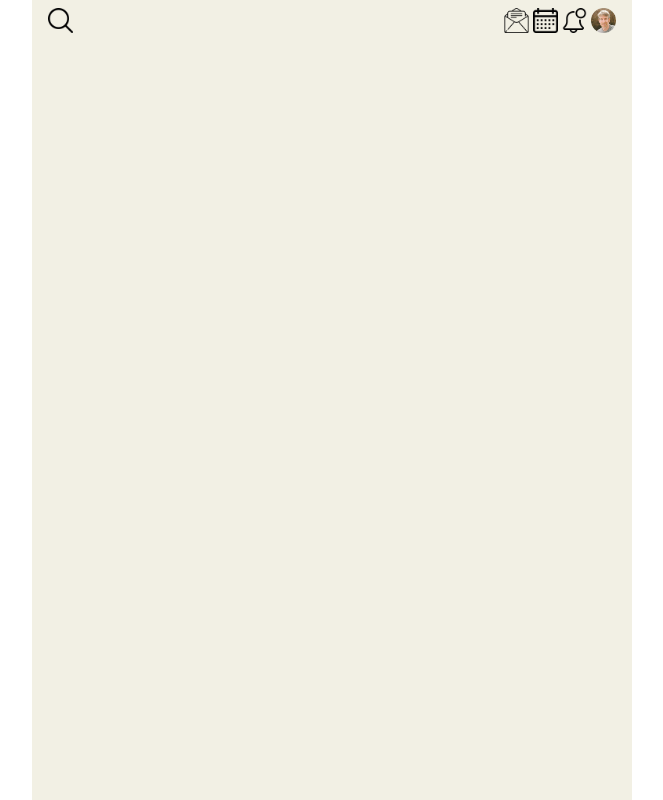
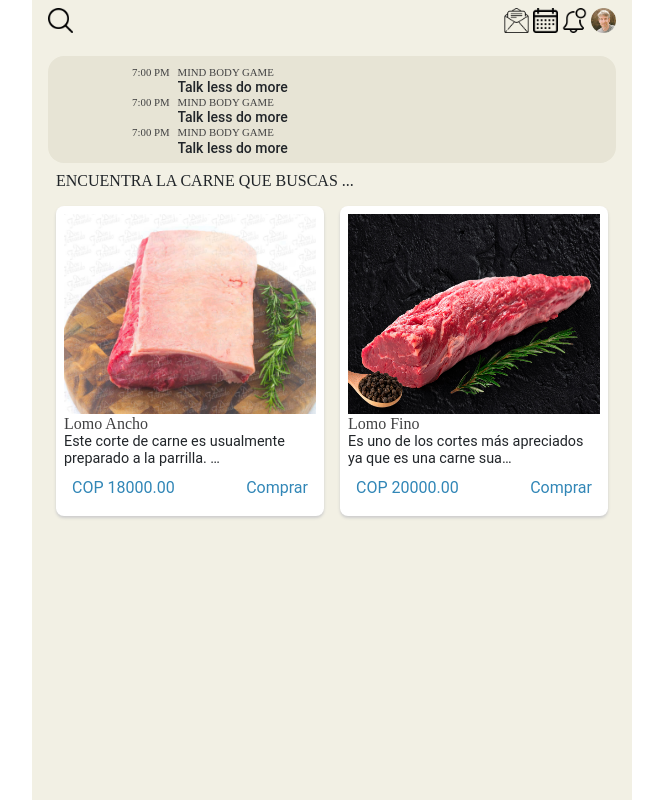
Before and after one commit to JorgitoR/CarneShop-Django-python, a Django app: page /home/ in a window 1280 px wide. Shown: the whole page, without its empty margins (308-971 px from the left). Run offline with Django 3.2, Linux system fonts and the light colour scheme; data comes from the database, SQL or seed files in the repository; both versions use the stored data as it was after the commit; some libraries are stand-ins or nearby versions.

Commit message:
CarneShop Django

```diff
--- a/Dashboard/models.py
+++ b/Dashboard/models.py
@@ -5,6 +5,7 @@ from django.utils.html import mark_safe, escape
 
 from django.contrib.contenttypes.fields import GenericForeignKey
 from django.contrib.contenttypes.models import ContentType
+from django.contrib.contenttypes.fields import GenericRelation
 
 class Usuario(AbstractUser):
 	admin = models.BooleanField(default=False)
@@ -20,14 +21,14 @@ class categoria(models.Model):
 	def get_categoria(self):
 		nombre = escape(self.nombre)
 		color = escape(self.color)
-		html = '<span style="background:%s">%s</span>' (self.color, self.nombre)
+		html = '<span style="background:%s">%s</span>' % (self.color, self.nombre)
 		return mark_safe(html)
 
 
 
 class OrdenarProducto(models.Model):
 	usuario = models.ForeignKey(Usuario, on_delete=models.CASCADE)
-	content_type = models.ForeignKey(ContentType, verbose_name="selecionar producto")
+	content_type = models.ForeignKey(ContentType, verbose_name="selecionar producto", on_delete=models.CASCADE)
 	object_id = models.PositiveIntegerField(verbose_name="Id del producto")
 	content_object = GenericForeignKey('content_type', 'object_id')
 
@@ -40,17 +41,42 @@ class OrdenarProducto(models.Model):
 
 
 class OrdenarPedido(models.Model):
+	class Estados(models.TextChoices):
+		PROCESO = "EN PROCESO DE ENTREGA", "En proceso de entrega",
+		ENTREGADO = "ENTREGADO", "Entregado",
+		DEVOLUCION = "DEVOLUCION", "Devolucion"
 
 	usuario = models.ForeignKey(Usuario, on_delete=models.CASCADE, related_name='ordenar')
-	producto = models.ManyToManyField(OrdenarProducto)
+	producto = models.ManyToManyField(OrdenarProducto, through='pedidos')
 	date = models.DateTimeField(auto_now_add=True)
 	ordenado = models.BooleanField(default=False)
 
 	cupon = models.ForeignKey('Cupon', on_delete=models.SET_NULL, blank=True, null=True)
+	estado = models.CharField(max_length=100, choices=Estados.choices)
 
+
+class pedidos(models.Model):
+	pedidos = models.ForeignKey(OrdenarProducto, on_delete=models.CASCADE)
+	orden = models.ForeignKey(OrdenarPedido, on_delete=models.CASCADE)
+
+	def __str__(self):
+		return self.pedidos.content_object.titulo
+
+class Cupon(models.Model):
+	codigo = models.CharField(max_length=15)
+	valor = models.FloatField()
+
+	def __str__(self):
+		return self.codigo
 
 class producto(models.Model):
 	usuario = models.ForeignKey(Usuario, on_delete=models.CASCADE, related_name="producto")
 	categoria = models.ForeignKey(categoria, on_delete=models.CASCADE, related_name="producto")
 	titulo = models.CharField(max_length=100)
 	texto = models.TextField()
+	img = models.ImageField(upload_to='producto/%Y/%M/%d', null=True, blank=True, verbose_name='Imagen')
+
+	pedido = GenericRelation(OrdenarProducto, related_query_name='pedido')
+
+	stock = models.IntegerField(default=0, verbose_name='Stock')
+	precio = models.DecimalField(default=0.00, max_digits=9, decimal_places=2, verbose_name='Precio de venta')
--- a/Dashboard/views.py
+++ b/Dashboard/views.py
@@ -3,7 +3,7 @@ from django.shortcuts import render, redirect
 from django.views.generic import ListView, CreateView, UpdateView, DeleteView
 
 from .forms import RegistroForm
-from .models import Usuario
+from .models import Usuario, producto
 
 from django.contrib.auth import authenticate, login
 
@@ -25,5 +25,10 @@ class RegistroView(CreateView):
 
 def home(request):
 
+	product = producto.objects.all()
 
-	return render(request, 'dashboard/home.html')
+	context ={
+		'product':product
+	}
+
+	return render(request, 'dashboard/home.html', context)
--- a/template/dashboard/home.html
+++ b/template/dashboard/home.html
@@ -23,6 +23,54 @@
 		</div>
 	</div>
 
+	<div class="HomeContenedor">
+	<div class="dailyCard">
+		<div>
+			<span>7:00 PM</span>
+			<div>
+				<span>MIND BODY GAME</span>
+				<p>Talk less do more</p>
+			</div>
+		</div>
+		<div>
+			<span>7:00 PM</span>
+			<div>
+				<span>MIND BODY GAME</span>
+				<p>Talk less do more</p>
+			</div>
+		</div>
+		<div>
+			<span>7:00 PM</span>
+			<div>
+				<span>MIND BODY GAME</span>
+				<p>Talk less do more</p>
+			</div>
+		</div>
+	</div>
+
+	<h6 class="h6_home">ENCUENTRA LA CARNE QUE BUSCAS ...</h6>
+	<div class="row mx-0">
+		{% for item in product %}
+		<div class="col-6 px-2 mb-3">
+			<div class="DivProductos">
+				<img src="{{item.img.url}}">
+				<h6>{{item.titulo}}</h6>
+				<p>{{item.texto|truncatechars:60}}</p>
+
+			<div class="action_btn">
+				<a href="">
+					COP {{item.precio}}
+				</a>
+				<a href="">
+					Comprar
+				</a>
+			</div>
+			</div>
+		</div>
+		{% endfor %}
+	</div>
+
+	</div>
 
 <style>
 	.header{
@@ -40,6 +88,112 @@
 	.header img{
 		width: 25px;
 	}
+
+	.HomeContenedor{
+
+		padding-top: 3.5em;
+		padding-left: 1em;
+		padding-right: 1em;
+		padding-bottom: 3.5em;
+		overflow: auto;
+		height: 100%;
+	}
+
+	.dailyCard{
+
+	background-color: #e7e4d5;
+	padding:0.5em 1em;
+	border-radius: 1em;
+
+}
+
+.dailyCard > div{
+	display: flex;
+}
+
+
+.dailyCard > div > span{
+	width: 20%;
+	text-align: end;
+}
+
+.dailyCard > div > div {
+	margin-left: 0.5em;
+	display: flex;
+	flex-direction: column;
+	width: 80%;
+}
+
+.dailyCard span{
+	font-size: 0.675em;
+	color: var(--textColor);
+	font-weight: 500;
+}
+
+.dailyCard p{
+	font-size: 0.875em;
+	font-weight: 500;
+	line-height: 1;
+	margin: 0;
+	display: inline-block;
+	white-space: nowrap;
+	overflow: hidden!important;
+	text-overflow: ellipsis;
+	width: 159px;
+}
+
+.h6_home{
+
+
+	padding: 0.5em;
+
+}
+
+.DivProductos{
+	background-color: #fff;
+	border-radius: 0.5em;
+	padding: 0.5em;
+	box-shadow: 0px 2px 3px #ccc;
+}
+
+.DivProductos img{
+	width: 100%;
+	height: 200px;
+}
+
+.DivProductos h6{
+
+	color: var(--textColor);
+	font-size: 1em;
+	margin: 0;
+	display: flex;
+	align-items: center;
+}
+
+.DivProductos p{
+	margin: 0;
+	line-height: 1.2;
+	font-size: 0.90em;
+}
+
+.action_btn{
+	position: relative;
+	display: flex;
+}
+
+.action_btn a{
+	display: inline-block;
+	width: 50%;
+	padding: 0.5em;
+	color:var(--btnBgColor);
+}
+
+
+.action_btn> a:last-child{
+	text-align: right;
+}
+
+
 </style>
 
 {% endblock %}
```
Also changed, not shown: Dashboard/admin.py (+13 -1 lines), Dashboard/migrations/0002_auto_20210610_1038.py (added), db.sqlite3, media/producto/2021/48/10/lomo.jpg (added), media/producto/2021/51/10/lomofino.jpg (added).
